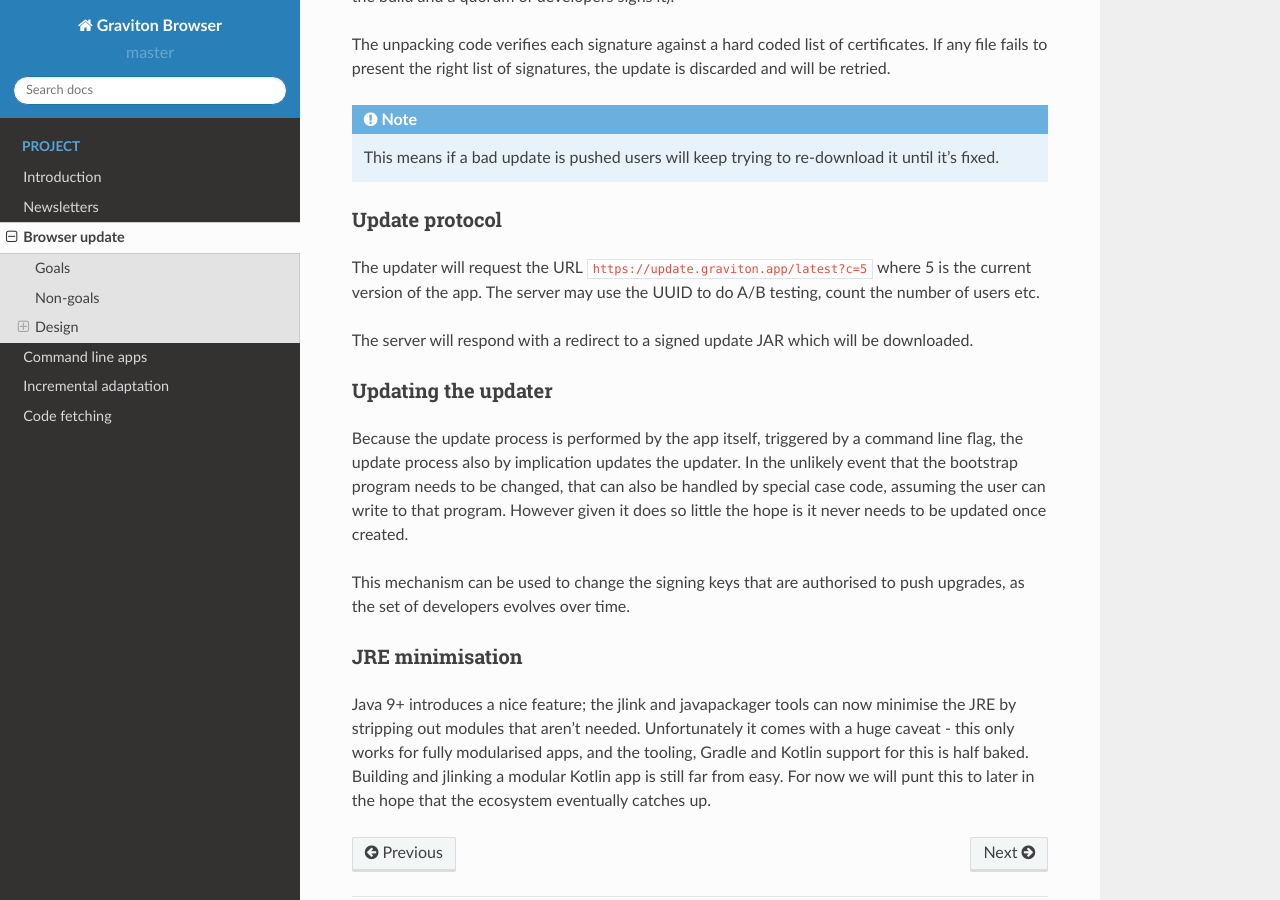
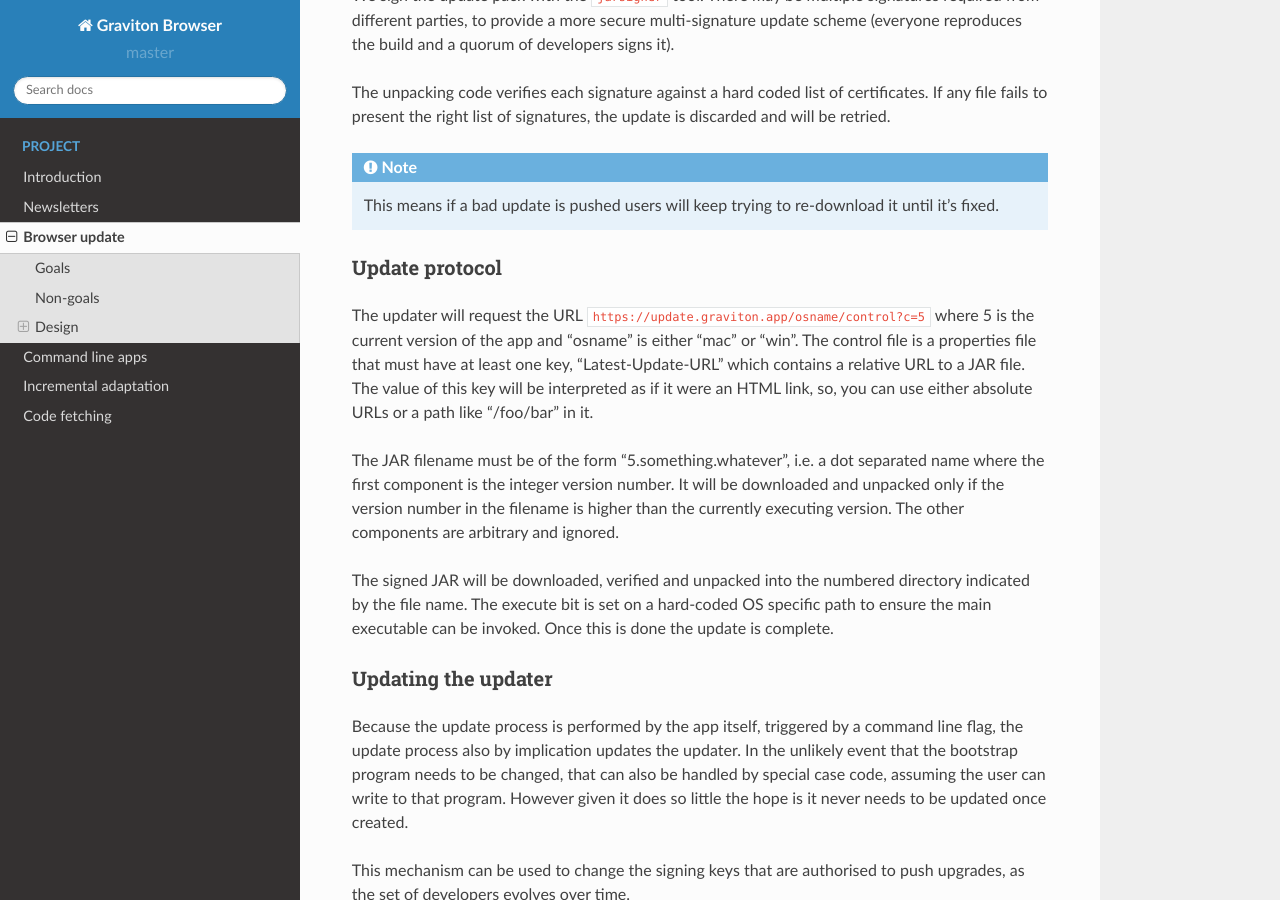
Before and after one commit to graviton-browser/graviton-browser, a Sphinx documentation site: the page built from website/source/browser-update.rst, in a window 1280 px wide and 900 px high, scrolled down 2657 px. Built offline with Sphinx 7.4.7 and the Read the Docs theme 2.0.0, drawn with Linux system fonts in a browser that asks for light colours; some of the changed text lies outside the part shown.

```diff
--- a/website/source/browser-update.rst
+++ b/website/source/browser-update.rst
@@ -18,6 +18,7 @@ Non-goals
 
 * This section does not discuss updates of apps that run in the browser.
 * In this first iteration, network administrator control is out of scope. It can be tackled in future.
+* Linux support - Linux users have their own platform level update mechanisms that can be reused.
 
 Design
 ======
@@ -111,10 +112,17 @@ right list of signatures, the update is discarded and will be retried.
 Update protocol
 ---------------
 
-The updater will request the URL ``https://update.graviton.app/latest?c=5`` where 5 is the current version of the app.
-The server may use the UUID to do A/B testing, count the number of users etc.
+The updater will request the URL ``https://update.graviton.app/osname/control?c=5`` where 5 is the current version of the app and
+"osname" is either "mac" or "win". The control file is a properties file that must have at least one key, "Latest-Update-URL" which
+contains a relative URL to a JAR file. The value of this key will be interpreted as if it were an HTML link, so, you can use either
+absolute URLs or a path like "/foo/bar" in it.
 
-The server will respond with a redirect to a signed update JAR which will be downloaded.
+The JAR filename must be of the form "5.something.whatever", i.e. a dot separated name where the first component is the integer version
+number. It will be downloaded and unpacked only if the version number in the filename is higher than the currently executing version. The
+other components are arbitrary and ignored.
+
+The signed JAR will be downloaded, verified and unpacked into the numbered directory indicated by the file name. The execute bit is set
+on a hard-coded OS specific path to ensure the main executable can be invoked. Once this is done the update is complete.
 
 Updating the updater
 --------------------
```
Also changed, not shown: website/source/newsletters.rst (+19 -0 lines), 1 other file.
